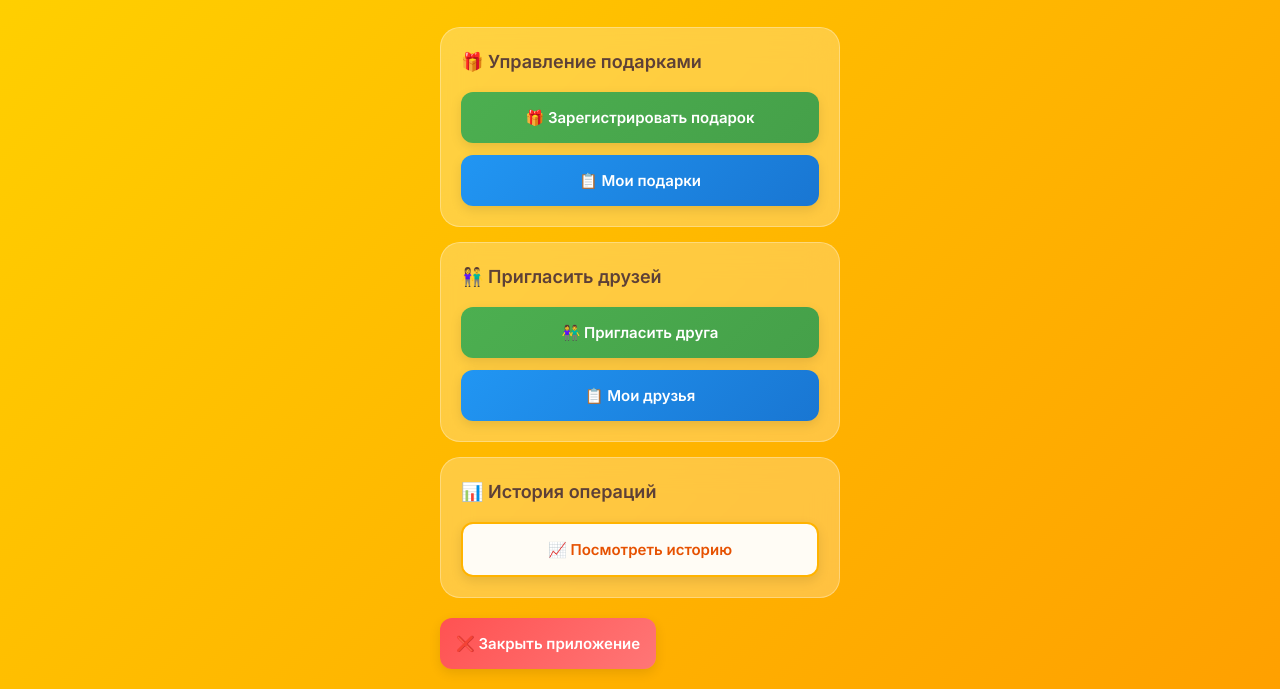
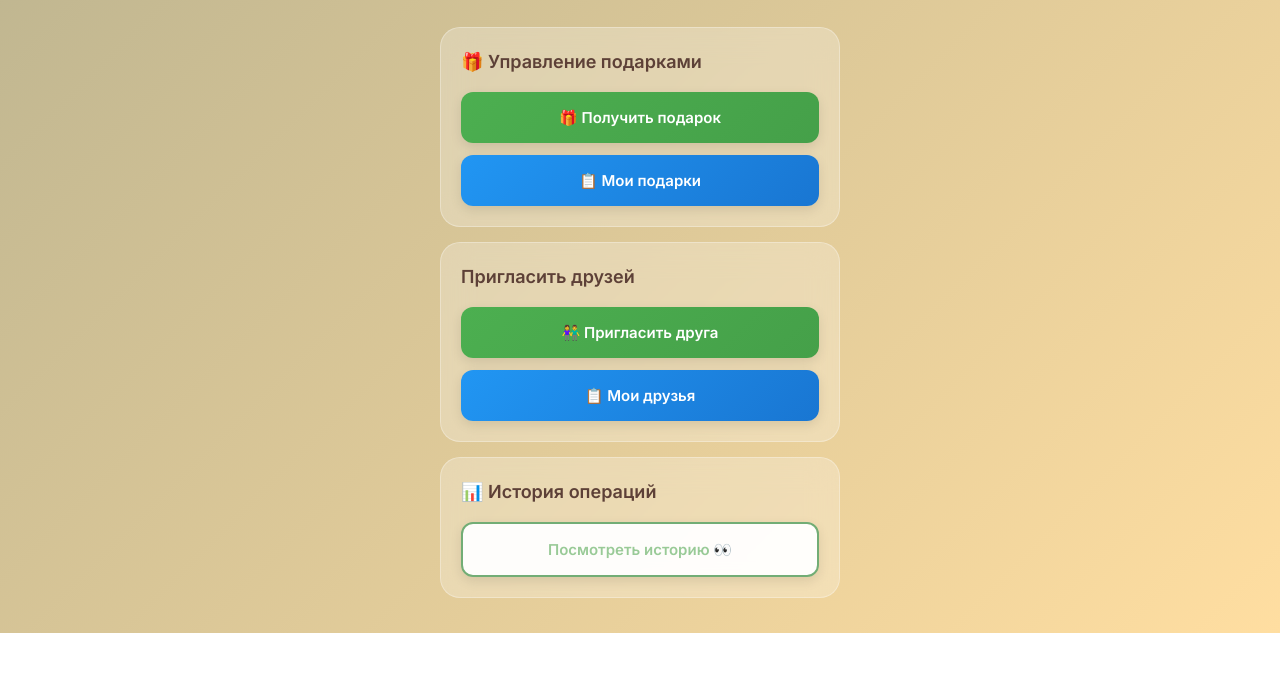
Before and after one commit to 2daysha/test, a plain HTML site: page index.html in a window 1280 px wide. Shown: the part 331-1020 px from the top of the page. After the commit the page ends 964 px from the top, so only its background shows below. Drawn offline with Linux system fonts and the light colour scheme; a script that the page names is missing.

Commit message:
Add files via upload

```diff
--- a/index.html
+++ b/index.html
@@ -19,7 +19,7 @@
 
         body {
             font-family: 'Inter', -apple-system, BlinkMacSystemFont, sans-serif;
-            background: linear-gradient(135deg, #FFD700 0%, #FFA000 100%);
+            background: linear-gradient(135deg, #b6b08e 0%, #ffdea1 100%);
             color: #3E2723;
             min-height: 100vh;
             padding: 20px;
@@ -97,8 +97,8 @@
 
         .button {
             background: rgba(255, 255, 255, 0.95);
-            color: #E65100;
-            border: 2px solid #FFB300;
+            color: #99ca97;
+            border: 2px solid #72ad75;
             padding: 16px;
             border-radius: 12px;
             cursor: pointer;
@@ -163,7 +163,7 @@
             <div class="section-title">🎁 Управление подарками</div>
             <div class="buttons-grid">
                 <button class="button button-primary" onclick="registerGift()">
-                    🎁 Зарегистрировать подарок
+                    🎁 Получить подарок
                 </button>
                 <button class="button button-secondary" onclick="getGifts()">
                     📋 Мои подарки
@@ -173,7 +173,7 @@
 
         <!-- Друзья -->
         <div class="menu-section">
-            <div class="section-title">👫 Пригласить друзей</div>
+            <div class="section-title"> Пригласить друзей</div>
             <div class="buttons-grid">
                 <button class="button button-primary" onclick="registerFriend()">
                     👫 Пригласить друга
@@ -189,14 +189,10 @@
             <div class="section-title">📊 История операций</div>
             <div class="buttons-grid">
                 <button class="button" onclick="showHistory()">
-                    📈 Посмотреть историю
+                     Посмотреть историю 👀
                 </button>
             </div>
         </div>
-
-        <button class="button button-full close-btn" onclick="closeApp()">
-            ❌ Закрыть приложение
-        </button>
     </div>
 
     <script>
```
